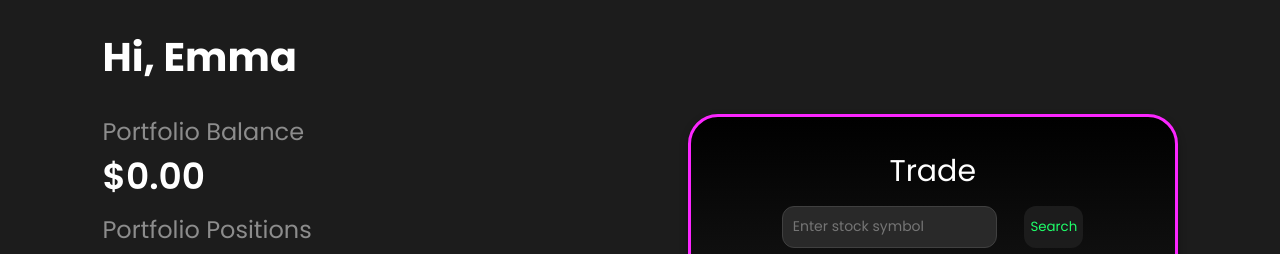
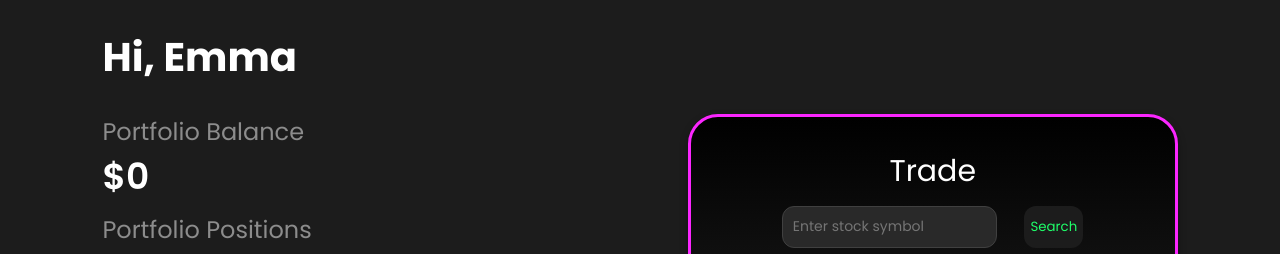
Before and after one commit to dorothyle/SellScaleHood, a React (Create React App) app in the folder sellscalehood-frontend/: page / in a window 1280 px wide. Shown: the top 254 px of the page. Built offline with nearby package versions, Linux system fonts and the light colour scheme; no server answers.

Commit message:
format portfolio value

```diff
--- a/sellscalehood-frontend/src/Portfolio.tsx
+++ b/sellscalehood-frontend/src/Portfolio.tsx
@@ -35,7 +35,7 @@ const Portfolio = ({setDisplayTradeMenu}) => {
       <div className="portfolioHeader">
         <div>
           <h3 className="portfolioTitle">Portfolio Balance</h3>
-          <h2 className="portfolioBalance">${ portfolioVal === null ? 0.00 : portfolioVal.toFixed(2) }</h2>
+          <h2 className="portfolioBalance">${ portfolioVal === null ? 0.00 : portfolioVal.toLocaleString("en-us") }</h2>
         </div>
         <button className="tradeButton" onClick={() => setDisplayTradeMenu(true)}>+</button>
       </div>
```
